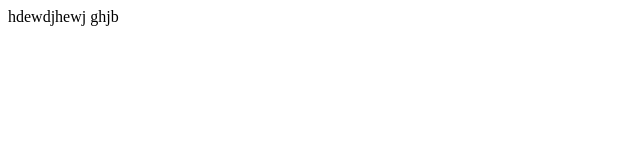
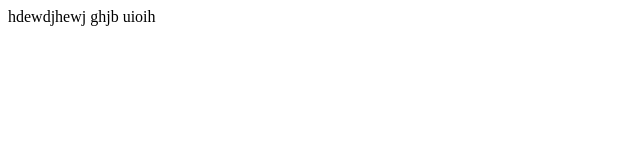
Before and after one commit to kubanchbekov/gtgg, a plain HTML site: page index.html in a window 1280 px wide. Shown: the full height of the page, 0-640 px from the left. Drawn offline with Linux system fonts and the light colour scheme.

Commit message:
four_change

```diff
--- a/index.html
+++ b/index.html
@@ -8,5 +8,6 @@
 <body>
    hdewdjhewj
    ghjb
+   uioih
 </body>
 </html>
```
